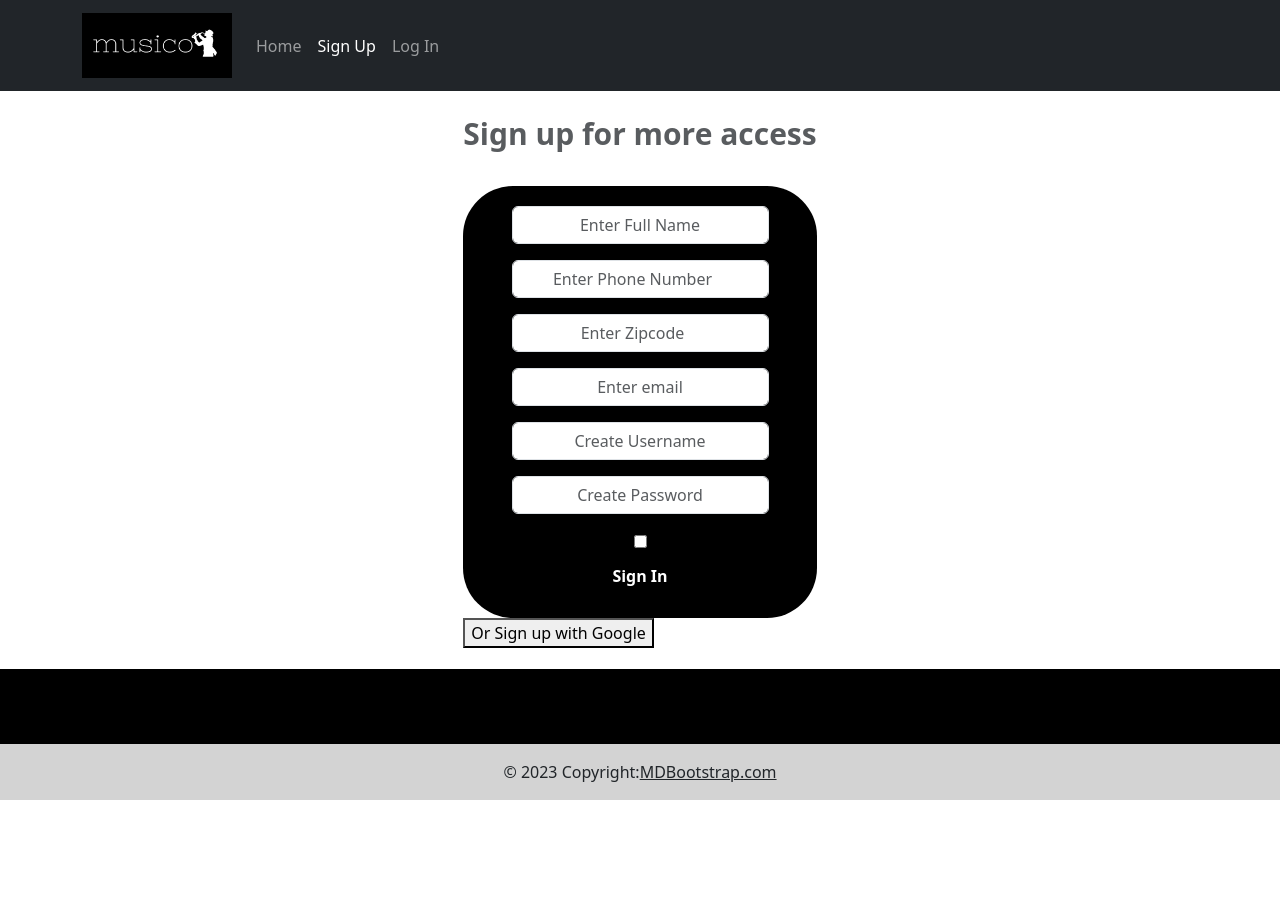
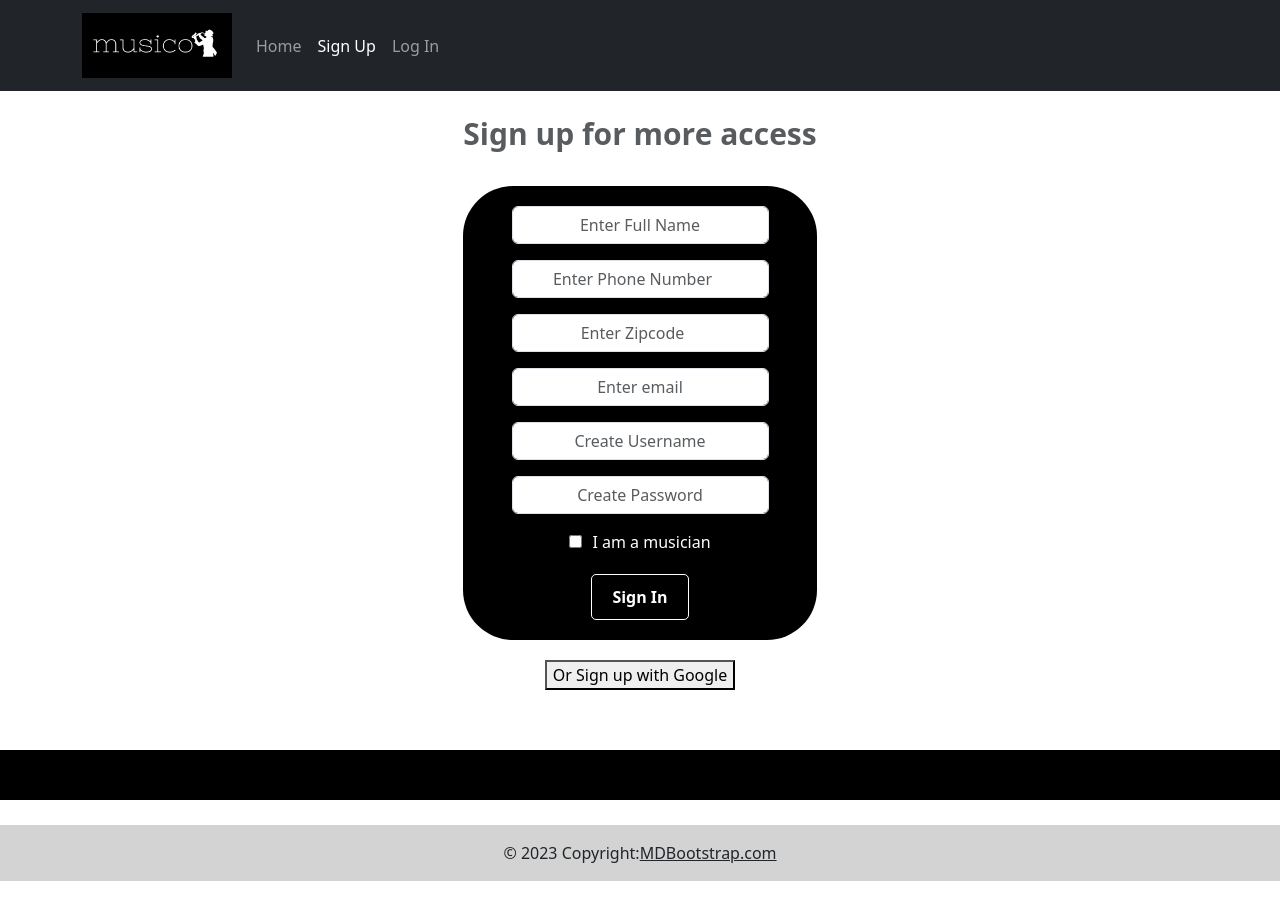
Before and after one commit to JennaMeri625/Musico, a React (Create React App) app in the folder frontend/front/: page /signUpForm in a window 1280 px wide. Shown: the top 920 px of the page. Built offline with nearby package versions, Linux system fonts and the light colour scheme; no server answers.

Commit message:
sign up page updates

```diff
--- a/frontend/front/src/App.tsx
+++ b/frontend/front/src/App.tsx
@@ -1,7 +1,7 @@
 import { Route, Routes } from "react-router-dom";
 import { Header } from "./components/Header";
 import { HomePage } from "./components/HomePage";
-import { SignUpUser } from "./components/SignUpForm";
+import { SignUpUser } from "./components/signUpForm";
 import { LogIn } from "./components/LogIn";
 import { LoggedInPage } from "./components/LoggedInPage";
 import { ProfilePage } from "./components/ProfilePage";
--- a/frontend/front/src/components/Footer.tsx
+++ b/frontend/front/src/components/Footer.tsx
@@ -4,7 +4,7 @@ export function Footer() {
     <div className="flex-grow-1"></div>
     <footer
       className="fixed-bottom text-center text-white"
-      style={{ backgroundColor: "black" }}
+      style={{ backgroundColor: "black", height: "50px" }}
       >
         <div className="container pt-4">
           <section className="mb-4">
--- a/frontend/front/src/components/signUpForm.tsx
+++ b/frontend/front/src/components/signUpForm.tsx
@@ -1,24 +1,20 @@
-import Form from "react-bootstrap/Form";
+import React, { useState } from "react";
+import { Form } from "react-bootstrap";
 import { LinkContainer } from "react-router-bootstrap";
 import { signInWithGoogle } from "../firebaseConfig";
-import { useState } from "react";
 import User from "../../../../backend/functions/src/models/User";
 import { addUser } from "../services/Userservice";
 
-
-
 export function SignUpUser() {
-
-    const [fullName, setFullName] = useState("")
-    const [ phoneNumber, setPhoneNumber ] = useState("")
-    const [zipCode, setZipCode] = useState("")
-    const [email, setEmail] = useState("")
-    const [userName, setUserName] = useState("")
-    const [password, setPassword] = useState("")
+  const [fullName, setFullName] = useState("");
+  const [phoneNumber, setPhoneNumber] = useState("");
+  const [zipCode, setZipCode] = useState("");
+  const [email, setEmail] = useState("");
+  const [userName, setUserName] = useState("");
+  const [password, setPassword] = useState("");
   const [musician, setMusician] = useState(false);
 
-
-    function handleSignUpUser(e: any) {
+  function handleSignUpUser(e: React.FormEvent) {
     e.preventDefault();
     const newUser: User = {
       fullName,
@@ -27,42 +23,52 @@ export function SignUpUser() {
       email,
       userName,
       password,
-        musician
-      }
+      musician,
+    };
+
     console.log("running");
 
-      addUser(newUser).then(data => console.log(data));
+    addUser(newUser).then((data) => console.log(data));
+
     setFullName("");
     setPhoneNumber("");
     setZipCode("");
     setEmail("");
     setUserName("");
     setPassword("");
-      setMusician(false)
+    setMusician(false);
   }
-
-
 
   return (
     <div style={{ display: "flex", justifyContent: "center", paddingTop: "20px" }}>
       <div>
         <div>
-          <Form.Text style={{ fontSize: 30, fontWeight: "bold" }}> Sign up for more access
+          <Form.Text style={{ fontSize: 30, fontWeight: "bold" }}>
+            Sign up for more access
           </Form.Text>
         </div>
 
-
-        <Form onSubmit={handleSignUpUser} style={{ marginTop: 30, backgroundColor: "black", borderRadius: "50px", padding: "20px",  }}>
-          <div style={{ display: "flex", flexDirection: "column", alignItems: "center" }}>
+        <Form
+          onSubmit={handleSignUpUser}
+          style={{
+            marginTop: 30,
+            backgroundColor: "black",
+            borderRadius: "50px",
+            padding: "20px",
+            display: "flex",
+            flexDirection: "column",
+            alignItems: "center",
+          }}
+        >
           <Form.Group className="mb-3" controlId="formFullName">
             <Form.Control
               style={{ marginBottom: 10, textAlign: "center", width: "auto", margin: "0 auto" }}
               type="text"
               placeholder="Enter Full Name"
-                value={fullName} onChange={(e) => setFullName(e.target.value)}
+              value={fullName}
+              onChange={(e) => setFullName(e.target.value)}
             />
           </Form.Group>
-
 
           <Form.Group className="mb-3" controlId="formPhoneNumber">
               <Form.Control
@@ -110,19 +116,20 @@ console.log("running");
                 value={password} onChange={(e) => setPassword(e.target.value)}
               />
             </Form.Group>
+
+          <div
+            className="formMusician"
+            style={{ marginBottom: 10, textAlign: "center", width: "auto", margin: "0 auto", color: "white" }}
+          >
+            <input
+              type="checkbox"
+              checked={musician}
+              onChange={(e) => setMusician(e.target.checked)}
+            />
+            <span style={{ marginLeft: 10, color: "white" }}>I am a musician</span>
           </div>
 
-            <div className="formMusician"
-              style={{ marginBottom: 10, textAlign: "center", width: "auto", margin: "0 auto" }}>
-                <input type="checkbox"
-                checked={musician} onChange={(e) => setMusician(e.target.checked)} />
-            </div>
-
-
-
-
-          <div style={{ display: "flex", justifyContent: "center" }}>
-
+          <div style={{ display: "flex", justifyContent: "center", marginTop: 20 }}>
             <button
               type="submit"
               style={{
@@ -130,21 +137,18 @@ console.log("running");
                 color: "white",
                 fontWeight: "bold",
                 padding: "10px 20px",
-                    border: "none",
+                border: "1px solid white", // Add white border
+                borderRadius: "5px", // Add border radius if desired
               }}
             >
               Sign In
             </button>
-
           </div>
         </Form>
-        <LinkContainer to={"/ProfilePage"}>
-          <button
-          onClick={signInWithGoogle}
-          >
-            Or Sign up with Google
-          </button>
-          </LinkContainer>
+
+        <div style={{ display: "flex", justifyContent: "center", marginTop: 20 }}>
+          <button onClick={signInWithGoogle}>Or Sign up with Google</button>
+        </div>
       </div>
     </div>
   );
```
Lines whose indentation alone changed are shown as unchanged.
